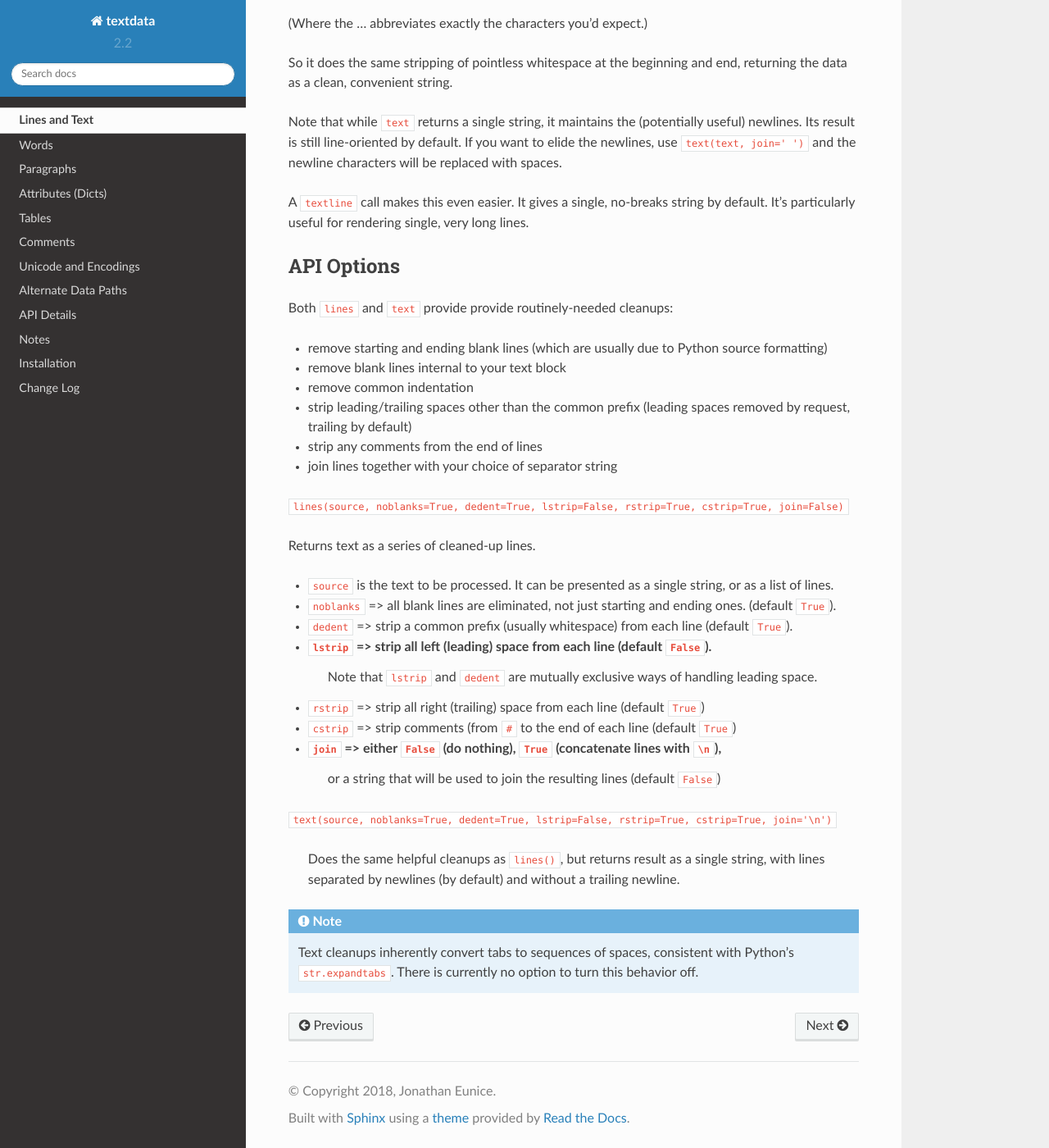
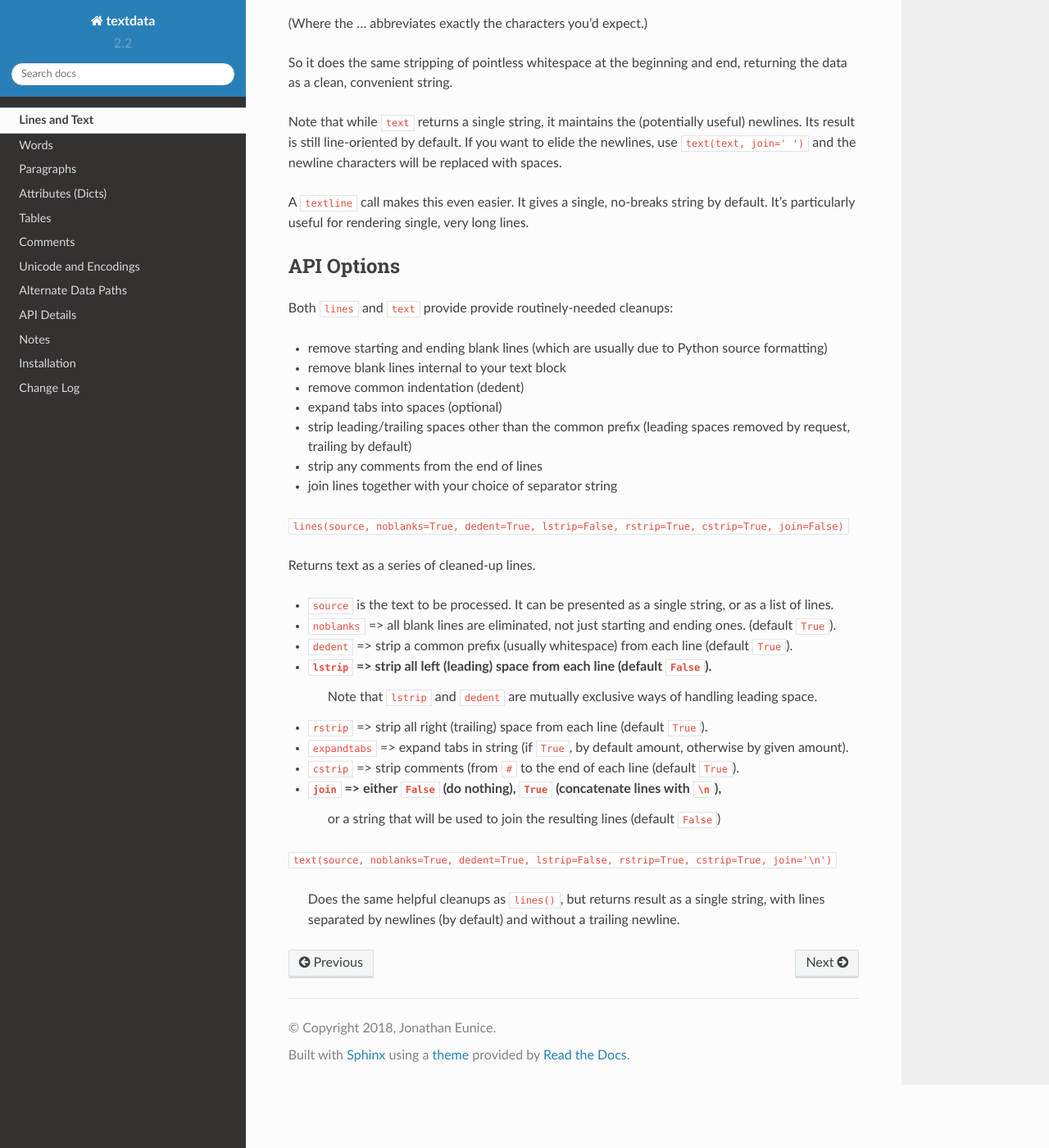
Before and after one commit to jonathaneunice/textdata, a Sphinx documentation site: the page built from docs/lines_text.rst, in a window 1280 px wide and 1400 px high, scrolled down 747 px. Shown: the whole window at 82% size. Built offline with Sphinx 7.4.7 and the Read the Docs theme 2.0.0, drawn with Linux system fonts in a browser that asks for light colours.

Commit message:
Added explicit expandtabs option

```diff
--- a/docs/lines_text.rst
+++ b/docs/lines_text.rst
@@ -53,7 +53,8 @@ Both ``lines`` and ``text`` provide provide routinely-needed cleanups:
 * remove starting and ending blank lines
   (which are usually due to Python source formatting)
 * remove blank lines internal to your text block
-* remove common indentation
+* remove common indentation (dedent)
+* expand tabs into spaces (optional)
 * strip leading/trailing spaces other than the common prefix
   (leading spaces removed by request, trailing by default)
 * strip any comments from the end of lines
@@ -69,8 +70,9 @@ Returns text as a series of cleaned-up lines.
 * ``dedent`` => strip a common prefix (usually whitespace) from each line (default ``True``).
 * ``lstrip`` => strip all left (leading) space from each line (default ``False``).
     Note that ``lstrip`` and ``dedent`` are  mutually exclusive ways of handling leading space.
-* ``rstrip`` => strip all right (trailing) space from each line (default ``True``)
-* ``cstrip`` => strip comments (from ``#`` to the end of each line (default ``True``)
+* ``rstrip`` => strip all right (trailing) space from each line (default ``True``).
+* ``expandtabs`` => expand tabs in string (if ``True``, by default amount, otherwise by given amount).
+* ``cstrip`` => strip comments (from ``#`` to the end of each line (default ``True``).
 * ``join`` => either ``False`` (do nothing), ``True`` (concatenate lines with ``\n``),
     or a string that will be used to join the resulting lines (default ``False``)
 
@@ -79,7 +81,3 @@ Returns text as a series of cleaned-up lines.
     Does the same helpful cleanups as ``lines()``, but returns
     result as a single string, with lines separated by newlines (by
     default) and without a trailing newline.
-
-.. note:: Text cleanups inherently convert tabs to sequences of spaces,
-    consistent with Python's ``str.expandtabs``. There is currently no option
-    to turn this behavior off.
```
Also changed, not shown: CHANGES.yml (+10 -0 lines), docs/CHANGES.rst (+10 -0 lines), 2 other files.
